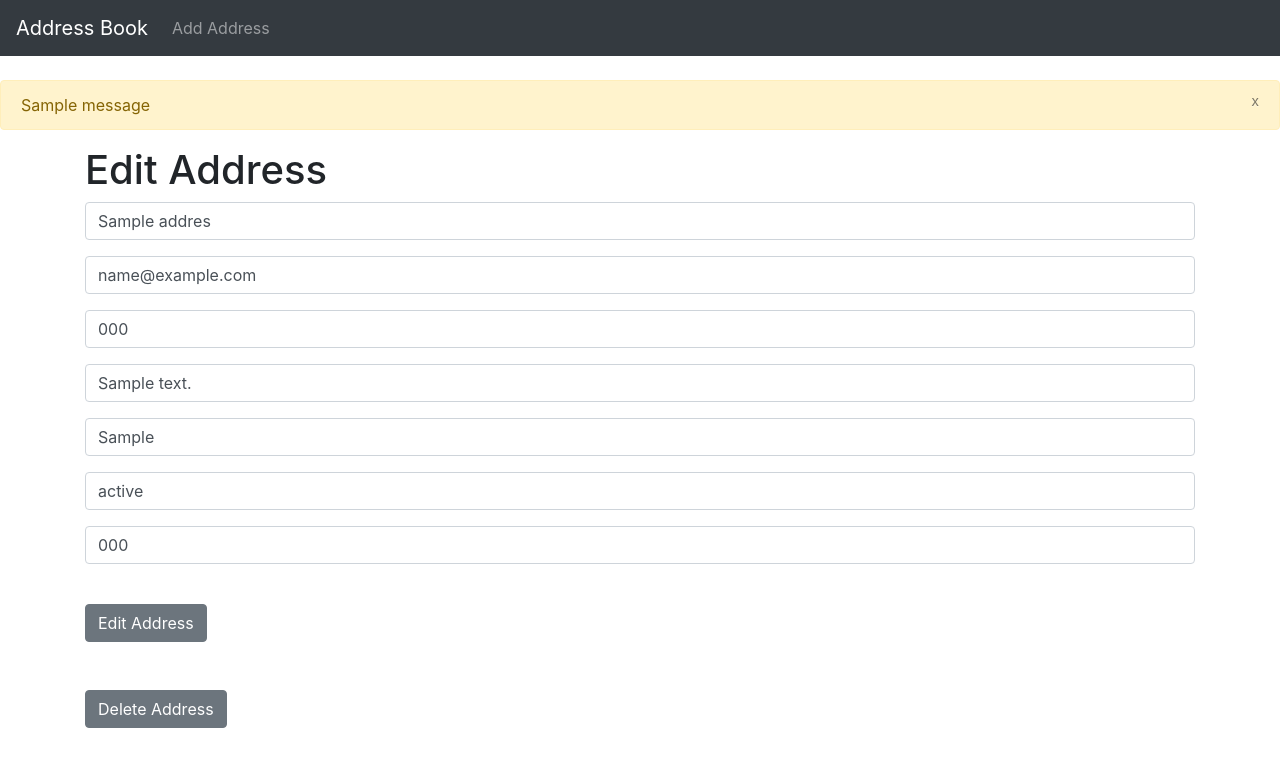
After one commit to bilalasif/My-Addres-Book, a Django app: page /edit/1 in a window 1280 px wide. The commit adds this page. Shown: the top 767 px of the page. Run offline with Django 3.2, Linux system fonts and the light colour scheme; tables that the repository leaves empty hold one stand-in row (values such as "Sample post"); one stand-in notice (Sample message) is shown; some libraries are stand-ins or nearby versions.

Commit message:
al things

```diff
--- a/address_book/templates/base.html
+++ b/address_book/templates/base.html
@@ -21,11 +21,21 @@
 				    <ul class="navbar-nav mr-auto">
 				      <li class="nav-item">
 				        <a class="nav-link" href="{% url 'add_address' %}">Add Address</a>
-				      </li>
+				       </li>
 				    </ul>
 				  </div>
 		</nav>
   	<br/>
+    {% if messages %}
+      {% for message in messages %}
+        <div class="alert alert-warning alert-dismissable" role="alert">
+          <button class="close" data-dismiss="alert">
+            <small><sup>x</sup></small>
+          </button>
+          {{ message }}
+        </div>
+      {% endfor %}
+    {% endif %}
   	<div class="container">
 	    {%	block content	%}
 		{%	endblock %}
--- /dev/null
+++ b/address_book/templates/edit.html
@@ -0,0 +1,49 @@
+{% extends 'base.html' %}
+
+{%	block content	%}
+	<h1>Edit Address</h1>
+	{% if get_address %}
+	 <form method="POST" >
+		{% csrf_token	%}
+		  <div class="form-group">
+		    <input type="text" class="form-control" id="exampleInputEmail1" aria-describedby="emailHelp" name="name" value="{{ get_address.name}}" >
+		  </div>
+
+  		  <div class="form-group">
+		    <input type="email" class="form-control" id="exampleInputPassword1" value="{{ get_address.email}}" name="email">
+		  </div>
+
+		  <div class="form-group">
+		    <input type="text" class="form-control" id="exampleInputEmail1" aria-describedby="emailHelp" value="{{ get_address.phone}}" name="phone">
+		  </div>
+
+		  <div class="form-group">
+		    <input type="text" class="form-control" id="exampleInputEmail1" aria-describedby="emailHelp" value="{{ get_address.address}}" name="address">
+		  </div>
+
+		  <div class="form-group">
+		    <input type="text" class="form-control" id="exampleInputEmail1" aria-describedby="emailHelp" value="{{ get_address.city}}" name="city">
+		  </div>
+
+		  <div class="form-group">
+		    <input type="text" class="form-control" id="exampleInputEmail1" aria-describedby="emailHelp" value="{{ get_address.state}}" name="state">
+		  </div>
+
+  		  <div class="form-group">
+		    <input type="text" class="form-control" id="exampleInputEmail1" aria-describedby="emailHelp" value="{{ get_address.zipcode }}" name="zipcode">
+		  </div>
+		  <div class="form-group">
+		    <input type="hidden" value="{{get_address.id}}" name="id">
+		  </div>
+		  <br>
+		  <button type="submit" class="btn btn-secondary">Edit Address</button>
+	</form>
+	<br/>
+	<br/>
+	<form method="POST" action="{% url 'delete' get_address.id %}">
+		{% csrf_token	%}
+		<input type="hidden" value="{{get_address.id}}" name="id">
+		<button type="submit" class="btn btn-secondary">Delete Address</button>
+	</form>
+	{% endif %}
+{%	endblock %}
--- a/address_book/urls.py
+++ b/address_book/urls.py
@@ -3,5 +3,7 @@ from . import views
 
 urlpatterns = [
     path('',views.home, name="home"),
-    path('add_address/',views.add_address, name="add_address")
+    path('add_address/',views.add_address, name="add_address"),
+    path('edit/<list_id>',views.edit, name="edit"),
+    path('delete/<list_id>',views.delete, name="delete"),
 ]
--- a/address_book/views.py
+++ b/address_book/views.py
@@ -1,9 +1,47 @@
 from django.shortcuts import render, redirect
-
+from .models import Address
+from .forms import AddressForm
+from django.contrib import messages
 # Create your views here.
 
 def home(request):
-	return render(request,'home.html', {})
+	all_addresses =  Address.objects.all()
+	return render(request,'home.html', {'all_addresses': all_addresses})
 
 def add_address(request):
-	return render(request,'add_address.html', {})
+	if request.method == 'POST':
+		form = AddressForm(request.POST or None)
+		if form.is_valid():
+			form.save()
+			messages.success(request, ('Address has been Added'))
+			return redirect('home')
+		else:
+			messages.success(request, (form.error))
+			return render(request, 'add_address.html',{})
+	else:
+		return render(request,'add_address.html', {})
+
+def edit(request, list_id ):
+	if request.method ==  'POST':
+		current_address =  Address.objects.get(pk=list_id)
+		form = AddressForm(request.POST or None, instance= current_address)
+		if form.is_valid():
+			form.save()
+			messages.success(request,('Address has been edited'))
+			return redirect('home')
+		else:
+			messages.success(request,('Seems Like there was an Error'))
+			return render(request, 'edit.html')
+	else:
+		get_address =  Address.objects.get(pk=list_id)
+		return render(request,'edit.html', {'get_address':get_address})
+
+def delete(request, list_id ):
+	if request.method=='POST':
+		current_address = Address.objects.get(pk=list_id)
+		current_address.delete()
+		messages.success(request,('Address has been Deleted'))
+		return redirect('home')
+	else:
+		messages.success(request,('Nothing to see Here'))
+		return redirect('home')
```
Also changed, not shown: address_book/forms.py (added, +7 -0 lines), address_book/templates/add_address.html (+33 -1 lines), address_book/templates/home.html (+26 -1 lines).
